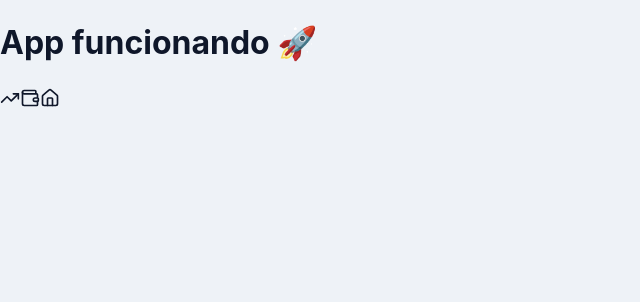
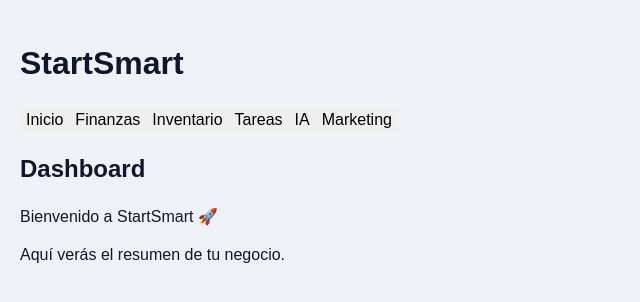
Before and after one commit to espanamanu41-eng/startsmart-app, a React (Vite) app: page / in a window 1280 px wide. Shown: the top 302 px of the page, without its empty margins (0-640 px from the left). Built offline with nearby package versions, Linux system fonts and the light colour scheme.

Commit message:
Update App.tsx

```diff
--- a/src/App.tsx
+++ b/src/App.tsx
@@ -1,12 +1,83 @@
-import { TrendingUp, Wallet, Home } from 'lucide-react'
+import { useState } from "react";
+
+type Screen =
+  | "inicio"
+  | "finanzas"
+  | "inventario"
+  | "tareas"
+  | "ia"
+  | "marketing";
 
 export default function App() {
+  const [screen, setScreen] = useState<Screen>("inicio");
+
+  const renderScreen = () => {
+    switch (screen) {
+      case "inicio":
+        return (
+          <div>
+            <h2>Dashboard</h2>
+            <p>Bienvenido a StartSmart 🚀</p>
+            <p>Aquí verás el resumen de tu negocio.</p>
+          </div>
+        );
+
+      case "finanzas":
+        return (
+          <div>
+            <h2>Finanzas</h2>
+            <p>Registra ingresos y gastos.</p>
+          </div>
+        );
+
+      case "inventario":
+        return (
+          <div>
+            <h2>Inventario</h2>
+            <p>Controla productos y stock.</p>
+          </div>
+        );
+
+      case "tareas":
+        return (
+          <div>
+            <h2>Tareas</h2>
+            <p>Organiza pendientes de tu negocio.</p>
+          </div>
+        );
+
+      case "ia":
+        return (
+          <div>
+            <h2>Asistente IA</h2>
+            <p>Obtén consejos para tu negocio.</p>
+          </div>
+        );
+
+      case "marketing":
+        return (
+          <div>
+            <h2>Marketing</h2>
+            <p>Ideas para promocionar tus productos.</p>
+          </div>
+        );
+    }
+  };
+
   return (
-    <div>
-      <h1>App funcionando 🚀</h1>
-      <TrendingUp size={20} />
-      <Wallet size={20} />
-      <Home size={20} />
+    <div style={{ fontFamily: "sans-serif", padding: 20 }}>
+      <h1>StartSmart</h1>
+
+      <nav style={{ marginBottom: 20 }}>
+        <button onClick={() => setScreen("inicio")}>Inicio</button>
+        <button onClick={() => setScreen("finanzas")}>Finanzas</button>
+        <button onClick={() => setScreen("inventario")}>Inventario</button>
+        <button onClick={() => setScreen("tareas")}>Tareas</button>
+        <button onClick={() => setScreen("ia")}>IA</button>
+        <button onClick={() => setScreen("marketing")}>Marketing</button>
+      </nav>
+
+      <div>{renderScreen()}</div>
     </div>
-  )
+  );
 }
```
